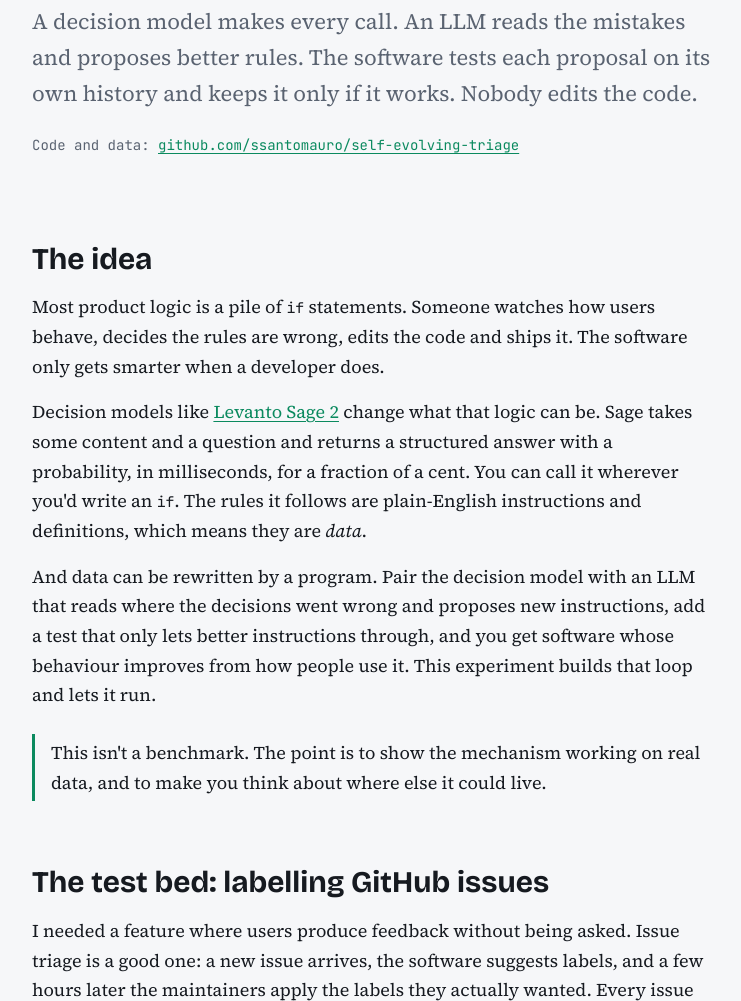
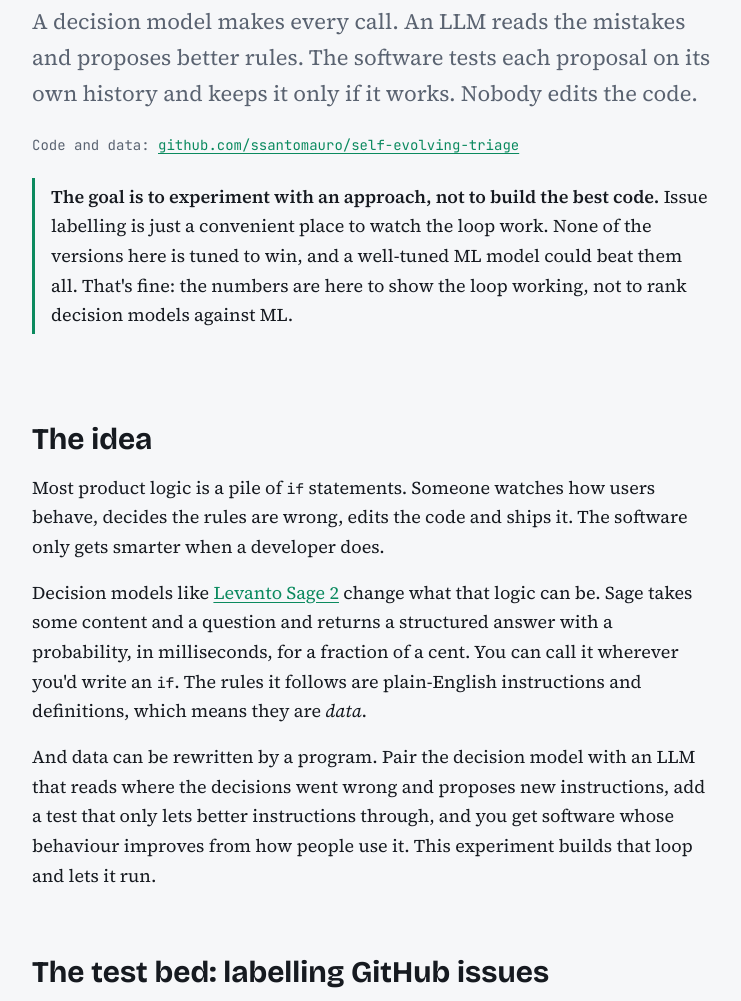
Before and after one commit to ssantomauro/self-evolving-triage, a plain HTML site: page docs/index.html in a window 1280 px wide. Shown: the part 230-1231 px from the top of the page, without its empty margins (268-1009 px from the left). Drawn offline with nearby package versions, Linux system fonts and the light colour scheme.

Commit message:
Article: state the experiment goal up front
Co-Authored-By: Claude Opus 5.5 <noreply@anthropic.com>

```diff
--- a/docs/index.html
+++ b/docs/index.html
@@ -83,6 +83,7 @@ pre { background: var(--soft); border-radius: 8px; padding: 14px 16px; overflow-
   <h1>Software that rewrites its own rules</h1>
   <p class="dek">A decision model makes every call. An LLM reads the mistakes and proposes better rules. The software tests each proposal on its own history and keeps it only if it works. Nobody edits the code.</p>
   <div class="byline">Code and data: <a href="https://github.com/ssantomauro/self-evolving-triage">github.com/ssantomauro/self-evolving-triage</a></div>
+  <p class="callout"><strong>The goal is to experiment with an approach, not to build the best code.</strong> Issue labelling is just a convenient place to watch the loop work. None of the versions here is tuned to win, and a well-tuned ML model could beat them all. That's fine: the numbers are here to show the loop working, not to rank decision models against ML.</p>
 </header>
 
 <section class="col">
@@ -90,7 +91,6 @@ pre { background: var(--soft); border-radius: 8px; padding: 14px 16px; overflow-
   <p>Most product logic is a pile of <code>if</code> statements. Someone watches how users behave, decides the rules are wrong, edits the code and ships it. The software only gets smarter when a developer does.</p>
   <p>Decision models like <a href="https://docs.levanto.ai">Levanto Sage 2</a> change what that logic can be. Sage takes some content and a question and returns a structured answer with a probability, in milliseconds, for a fraction of a cent. You can call it wherever you'd write an <code>if</code>. The rules it follows are plain-English instructions and definitions, which means they are <em>data</em>.</p>
   <p>And data can be rewritten by a program. Pair the decision model with an LLM that reads where the decisions went wrong and proposes new instructions, add a test that only lets better instructions through, and you get software whose behaviour improves from how people use it. This experiment builds that loop and lets it run.</p>
-  <p class="callout">This isn't a benchmark. The point is to show the mechanism working on real data, and to make you think about where else it could live.</p>
 </section>
 
 <section class="col">
```
